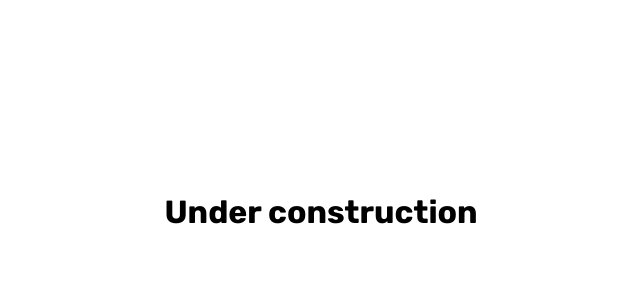
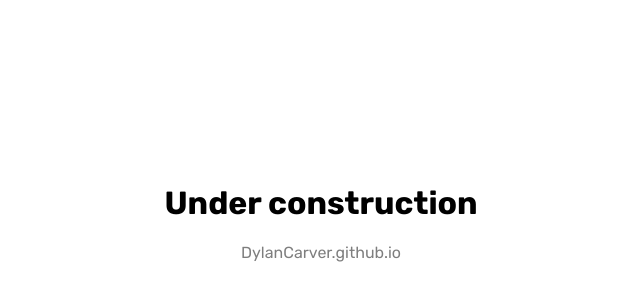
Before and after one commit to SH0PK33P3R/DylanCarver.github.io, a React (Create React App) app: page / in a window 1280 px wide. Shown: the part 188-488 px from the top of the page, without its empty margins (319-959 px from the left). Built offline with nearby package versions, Linux system fonts and the light colour scheme.

Commit message:
add subtitle

```diff
--- a/src/App.js
+++ b/src/App.js
@@ -1,7 +1,7 @@
 import React from "react";
 import styled from "styled-components";
 
-import { Title } from "components/text";
+import { Title, Body } from "components/text";
 import { BrowserRouter as Router, Switch, Route } from "react-router-dom";
 
 import Nav from "modules/nav";
@@ -11,6 +11,7 @@ const inProgress = true;
 
 const Center = styled.div`
   display: flex;
+  flex-direction: column;
   justify-content: center;
   align-items: center;
   height: 100vh;
@@ -32,8 +33,8 @@ function App() {
 const constructionPage = () => {
   return (
     <Center>
-      {" "}
       <Title type="h1">Under construction</Title>
+      <Body light>DylanCarver.github.io</Body>
     </Center>
   );
 };
--- a/src/components/text.js
+++ b/src/components/text.js
@@ -8,9 +8,10 @@ export const Title = ({ children, type, ...rest }) => {
   return <Tag {...rest}>{children}</Tag>;
 };
 
-export const Body = ({ children, ...rest }) => {
+export const Body = ({ children, light, ...rest }) => {
   const Tag = styled.p`
     margin: 0;
+    opacity: ${light ? 0.5 : 1};
     font-family: ${(props) => props.theme.fonts.body};
   `;
   return <Tag {...rest}>{children}</Tag>;
```
